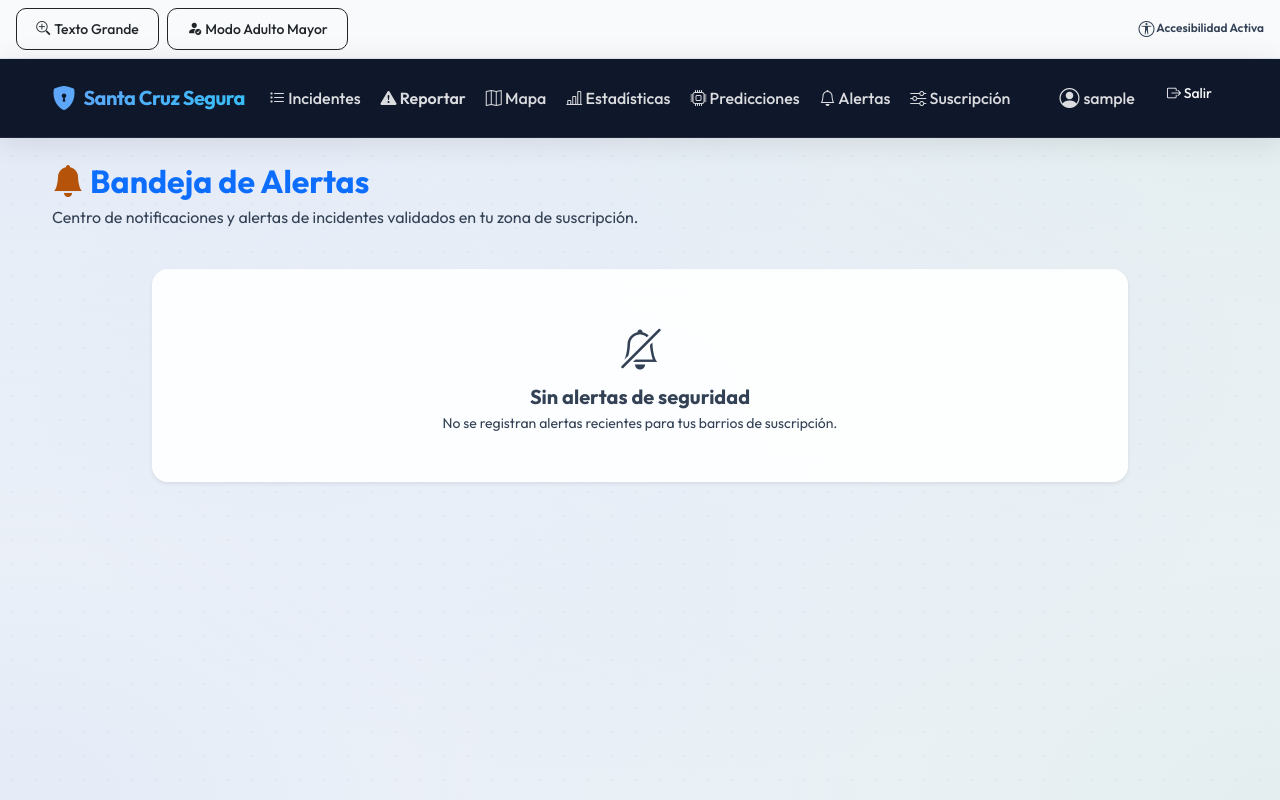
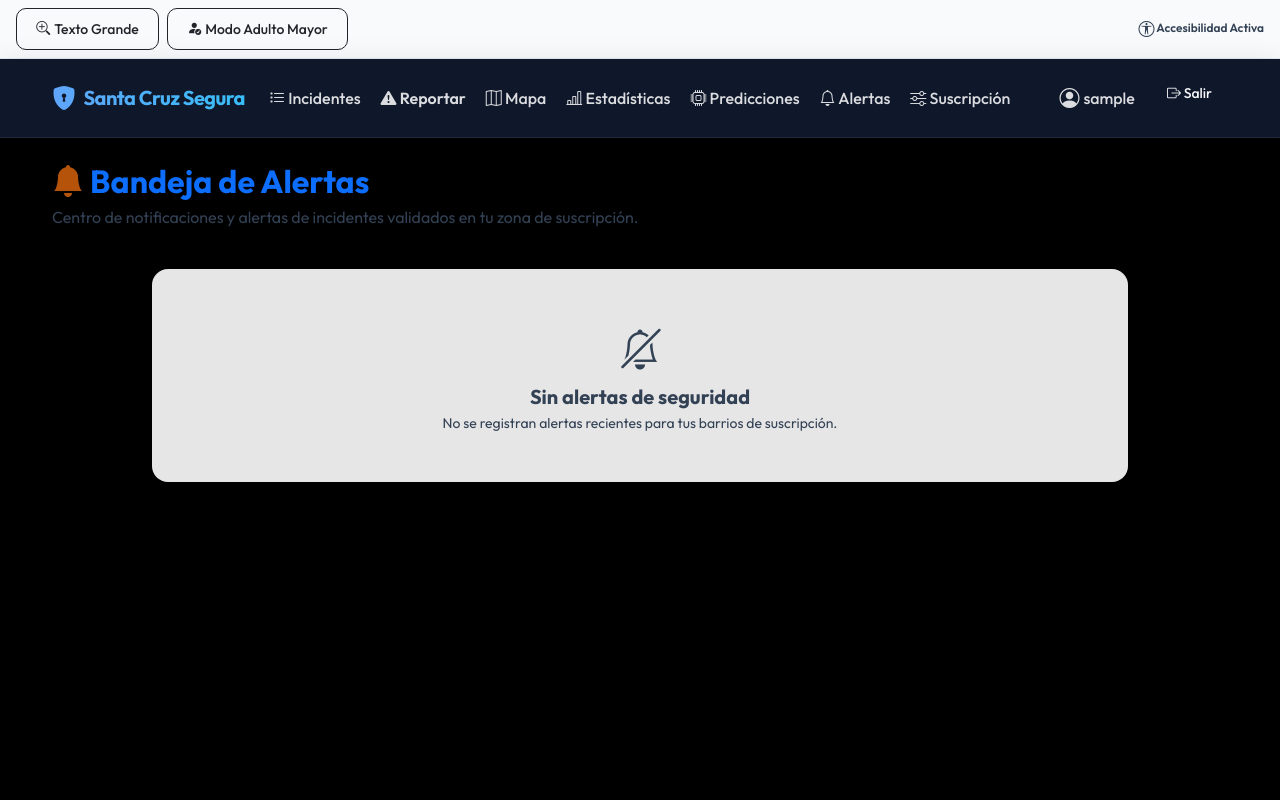
Before and after one commit to SrHeath/SantaCruzSegura, a Django app: page /alertas/ in a window 1280 px wide. Run offline with Django 5.2, Linux system fonts and the light colour scheme; the visitor is signed in with stand-in values (Sample User, id 1); data that the repository does not hold is empty.

Commit message:
Test: body background black

```diff
--- a/static/css/styles.css
+++ b/static/css/styles.css
@@ -22,15 +22,7 @@
 }
 
 body {
-    background-color: #f1f5f9;
-    background-image:
-        radial-gradient(at 0% 0%, rgba(29, 78, 216, 0.08) 0px, transparent 50%),
-        radial-gradient(at 100% 0%, rgba(15, 118, 110, 0.08) 0px, transparent 50%),
-        radial-gradient(at 50% 50%, rgba(29, 78, 216, 0.04) 0px, transparent 70%),
-        radial-gradient(at 100% 100%, rgba(15, 118, 110, 0.06) 0px, transparent 50%),
-        radial-gradient(at 0% 100%, rgba(29, 78, 216, 0.06) 0px, transparent 50%);
-    background-attachment: fixed;
-    background-size: cover;
+    background-color: #000000;
     color: var(--text-color);
     font-family: 'Outfit', 'Inter', system-ui, -apple-system, sans-serif;
     font-size: var(--font-size-base);
```
